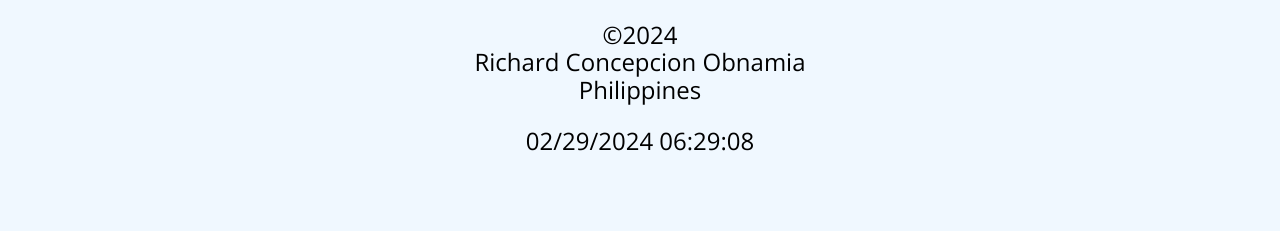
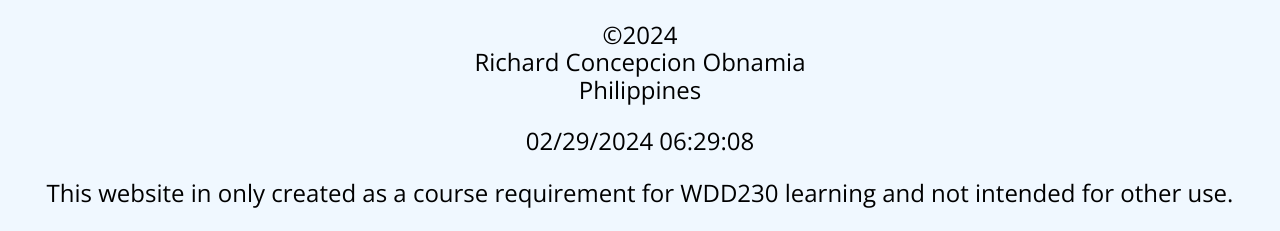
Before and after one commit to chadobnamia/wdd230, a plain HTML site: page index.html in a window 1280 px wide. Shown: the part 1709-1940 px from the top of the page. Before the commit the page ends 1888 px from the top, so only its background shows below. Drawn offline with nearby package versions, Linux system fonts and the light colour scheme.

Commit message:
adding footer message

```diff
--- a/index.html
+++ b/index.html
@@ -11,7 +11,7 @@
     <meta name="author" content="Richard Obnamia">
 
     <meta property="og:title" content="Pride of My Hometown">
-    <meta property="og:type" content="article">
+    <meta property="og:type" content="website">
     <meta property="og:image" content="https://en.wikipedia.org/wiki/Lucban#/media/File:Fried_Kiping_Vendor.jpg">
     <meta property="og:url" content="https://en.wikipedia.org/wiki/Lucban">
 
@@ -70,6 +70,7 @@
             Philippines
         </p>
         <p id="lastModified"></p>
+        <p>This website in only created as a course requirement for WDD230 learning and not intended for other use.</p>
     </footer>
     <script src="scripts/getdates.js"></script>
     <script src="scripts/main.js"></script>
```
